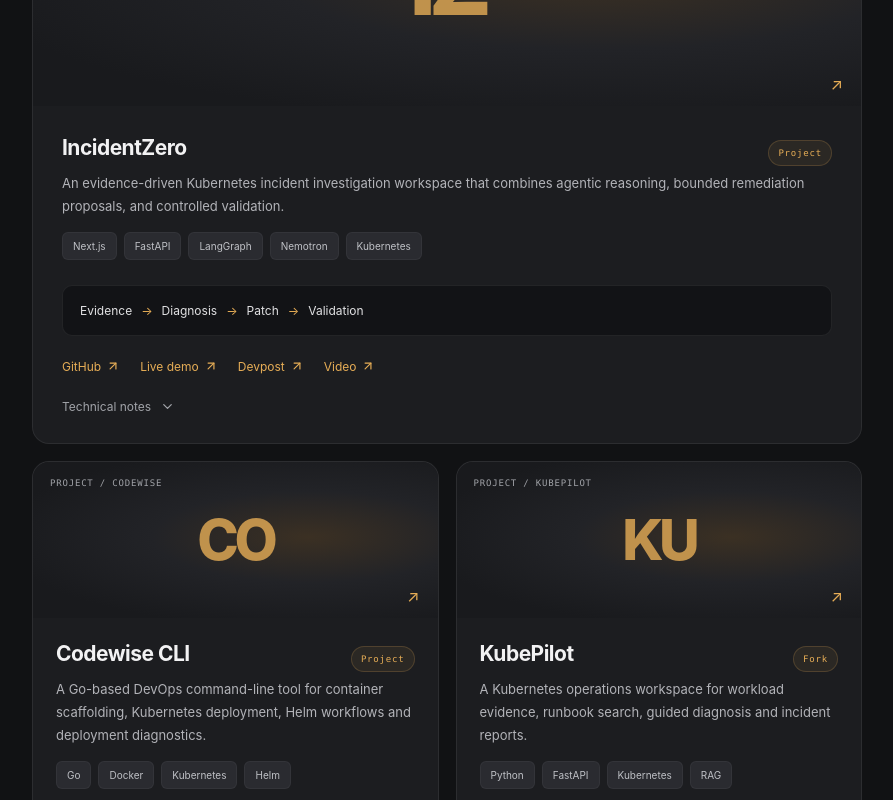
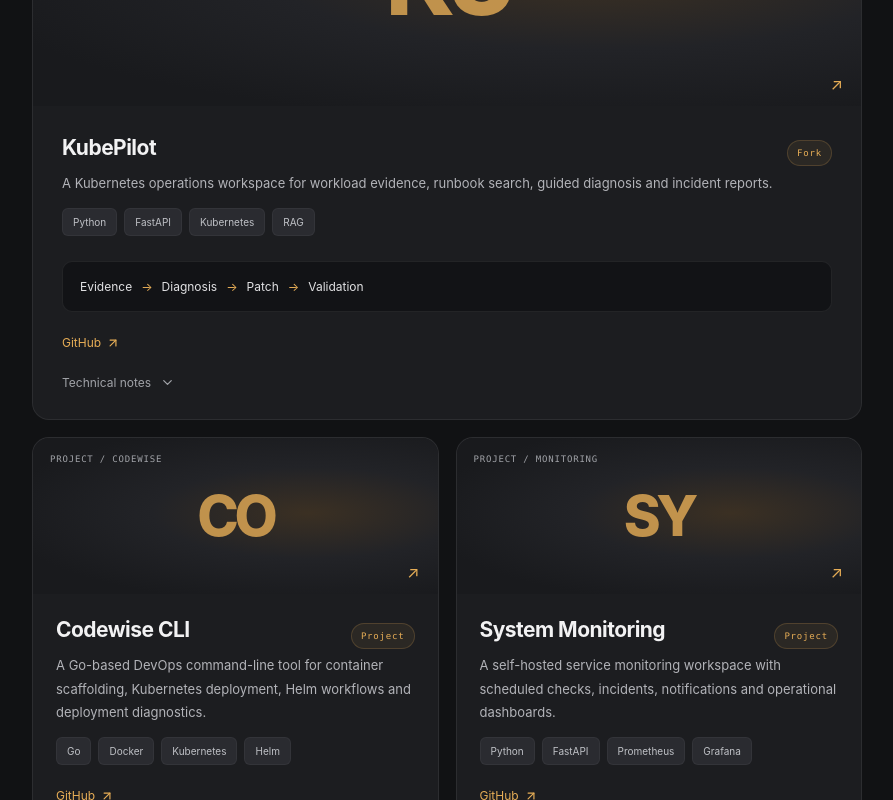
Before and after one commit to AryanSharma9917/AryanSharma9917.github.io, a React (Vite) app: page / in a window 1280 px wide. Shown: the part 1200-2000 px from the top of the page, without its empty margins (360-1253 px from the left). Built offline with nearby package versions, Linux system fonts and the light colour scheme.

Commit message:
Reorder projects to highlight KubePilot

```diff
--- a/src/data/projects.ts
+++ b/src/data/projects.ts
@@ -2,10 +2,10 @@
 export type ProjectStatus = 'public-demo' | 'local-demo' | 'documentation' | 'repository';
 export interface Project { id:string; name:string; description:string; tags:string[]; github:string; provenance:Provenance; status:ProjectStatus; demo?:string; video?:string; submission?:string; note?:string; }
 export const projects:Project[] = [
+ {id:'kubepilot',name:'KubePilot',description:'A Kubernetes operations workspace for workload evidence, runbook search, guided diagnosis and incident reports.',tags:['Python','FastAPI','Kubernetes','RAG'],github:'https://github.com/AryanSharma9917/kubepilot',provenance:'fork',status:'local-demo',note:'Fork attribution and individual changes should be reviewed before publishing.'},
+ {id:'codewise',name:'Codewise CLI',description:'A Go-based DevOps command-line tool for container scaffolding, Kubernetes deployment, Helm workflows and deployment diagnostics.',tags:['Go','Docker','Kubernetes','Helm'],github:'https://github.com/AryanSharma9917/Codewise-CLI',provenance:'original',status:'repository'},
+ {id:'monitoring',name:'System Monitoring',description:'A self-hosted service monitoring workspace with scheduled checks, incidents, notifications and operational dashboards.',tags:['Python','FastAPI','Prometheus','Grafana'],github:'https://github.com/AryanSharma9917/SystemMonitoring',provenance:'original',status:'repository'},
  {id:'incidentzero',name:'IncidentZero',description:'An evidence-driven Kubernetes incident investigation workspace that combines agentic reasoning, bounded remediation proposals, and controlled validation.',tags:['Next.js','FastAPI','LangGraph','Nemotron','Kubernetes'],github:'https://github.com/AryanSharma9917/incidentzero',demo:'https://incidentzero-web.onrender.com',video:'https://youtu.be/RaPNBI7qMDQ',submission:'https://devpost.com/software/incidentzero-cup1qe',provenance:'original',status:'public-demo',note:'Hosted infrastructure actions are simulated. Real Kubernetes evidence and validation were exercised locally in a controlled Kind environment. Built collaboratively; contributor roles to be confirmed.'},
- {id:'codewise',name:'Codewise CLI',description:'A Go-based DevOps command-line tool for container scaffolding, Kubernetes deployment, Helm workflows and deployment diagnostics.',tags:['Go','Docker','Kubernetes','Helm'],github:'https://github.com/AryanSharma9917/Codewise-CLI',provenance:'original',status:'repository'},
- {id:'kubepilot',name:'KubePilot',description:'A Kubernetes operations workspace for workload evidence, runbook search, guided diagnosis and incident reports.',tags:['Python','FastAPI','Kubernetes','RAG'],github:'https://github.com/AryanSharma9917/kubepilot',provenance:'fork',status:'local-demo',note:'Fork attribution and individual changes should be reviewed before publishing.'},
- {id:'monitoring',name:'System Monitoring',description:'A self-hosted service monitoring workspace with scheduled checks, incidents, notifications and operational dashboards.',tags:['Python','FastAPI','Prometheus','Grafana'],github:'https://github.com/AryanSharma9917/SystemMonitoring',provenance:'original',status:'repository'},
  {id:'auth',name:'Go Auth API',description:'Multi-tenant authentication and organization access with rotating refresh tokens, RBAC and audit logging.',tags:['Go','MongoDB','JWT','RBAC'],github:'https://github.com/AryanSharma9917/GO-auth-API',provenance:'original',status:'repository'},
  {id:'pipeline',name:'Go CI/CD Pipeline',description:'CI/CD workflows for Go applications using OpenShift Pipelines and Argo CD.',tags:['Go','OpenShift','Argo CD'],github:'https://github.com/AryanSharma9917/GO-CI-CD',provenance:'original',status:'repository'},
  {id:'servicesync',name:'ServiceSync',description:'Declarative microservice version coordination without relying on Git submodules.',tags:['Python','Git','YAML'],github:'https://github.com/AryanSharma9917/ServiceSync',provenance:'contribution',status:'repository',note:'Authorship and contribution scope need confirmation.'}
```
